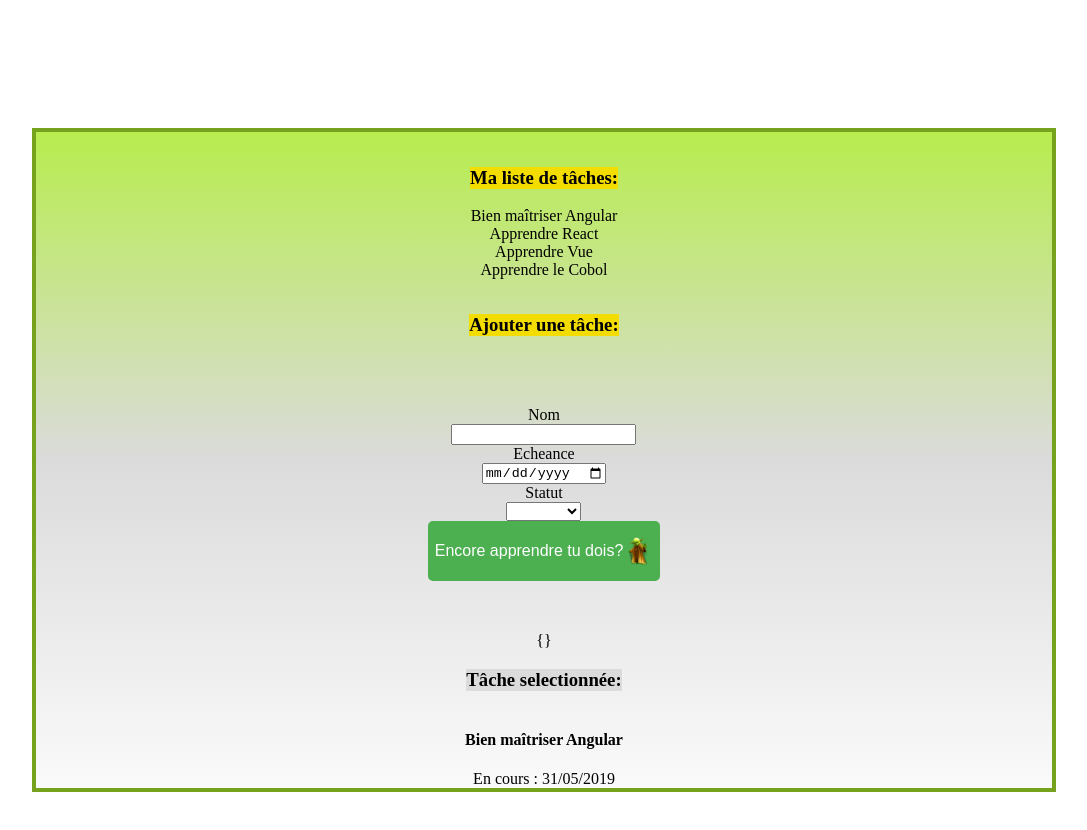
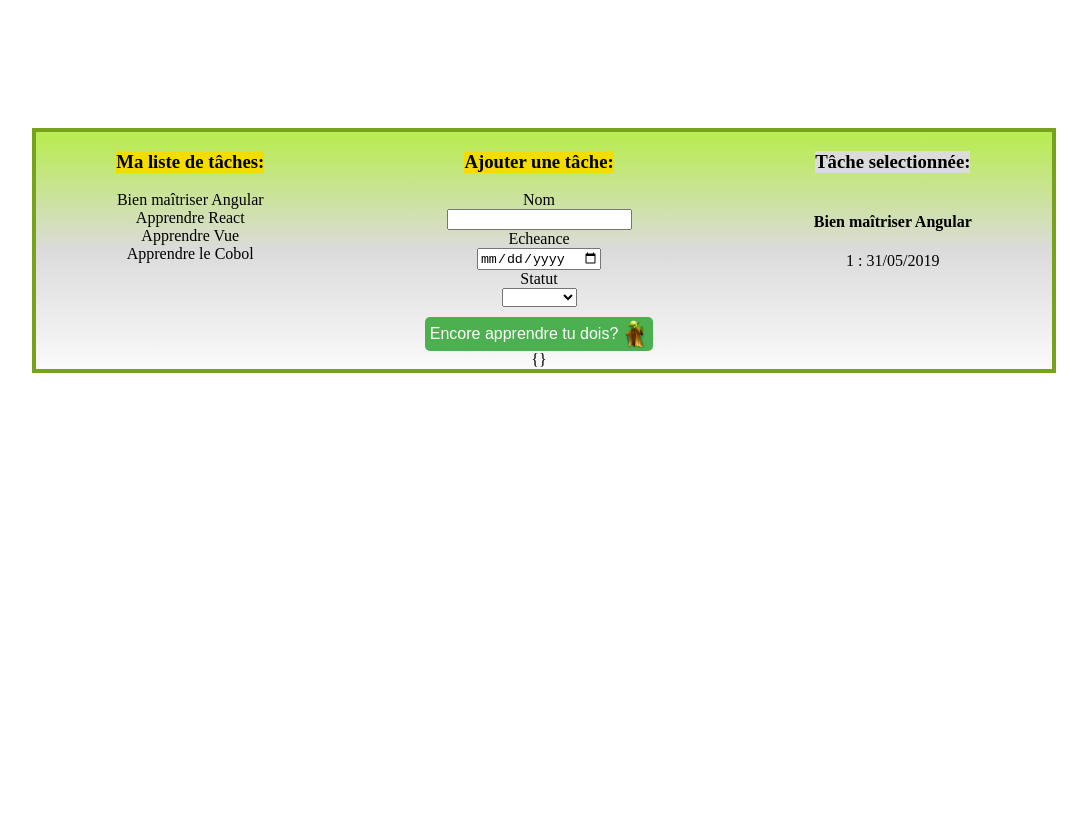
Before and after one commit to Saijitsu/try-angular, an Angular app: page / in a window 1280 px wide. Shown: the top 830 px of the page, without its empty margins (96-1183 px from the left). After the commit the page ends 800 px from the top, so only its background shows below. Built offline with nearby package versions, Linux system fonts and the light colour scheme.

Commit message:
use json

```diff
--- a/src/app/app.component.html
+++ b/src/app/app.component.html
@@ -1,7 +1,7 @@
 <!--The content below is only a placeholder and can be replaced.-->
-<div class="box">
+<main class="box">
   <app-nav-list [taskList]="tasks" (taskSelected)="setCurrentTask($event)"></app-nav-list>
   <!-- taskSelected = correspond a la donnée emise / setCurrentTask($event)  -->
   <app-create (taskCreated)="addTaskToList($event)"></app-create>
   <app-detail [task]="currentTask"></app-detail>
-</div>
+</main>
--- a/src/app/app.component.scss
+++ b/src/app/app.component.scss
@@ -0,0 +1,12 @@
+main
+{
+  display: flex;
+  flex-direction: row;
+  justify-content: space-around;
+}
+
+@media (max-width: 725px) {
+  main {
+    flex-direction: column;
+  }
+}
--- a/src/app/app.component.ts
+++ b/src/app/app.component.ts
@@ -11,14 +11,19 @@ import { Component, OnInit } from '@angular/core';
 export class AppComponent implements OnInit {
 
   tasks: Array<Task> = [];
-  currentTask: Task;
+  currentTask = new Task();
 
   // Le taskprovider est construit ici simplement grace au typage ici:
   constructor(public manager: TaskProviderService) { }
 
   ngOnInit(): void {
-    this.tasks = this.manager.tasks;
-    this.currentTask = this.tasks[0];
+    this.manager.getTasks().subscribe(tasks => { // tasks de l'observable ici
+      this.tasks = tasks;
+      this.currentTask = this.tasks[0];
+    });
+// On va récupérer l'observable, on applique à l'objet tasks le type Task function(tasks: Task[]): Task[]
+// on récupère tasks en asynchrone, on va mettre le currentTask à jour
+// le Subscribe souscrit à quelque chose d'asynchrone pour mettre à jour de la donnée syncrhone
   }
   setCurrentTask(task: Task): void {
     this.currentTask = task;
--- a/src/app/create/create.component.scss
+++ b/src/app/create/create.component.scss
@@ -10,30 +10,37 @@ h3 {
   border: none;
   color: white;
   border-radius: 5px;
-  padding: 5px 7px;
+  padding: 2px 3px;
   text-align: center;
   text-decoration: none;
   display: flex;
   justify-content: center;
   align-items: center;
   font-size: 16px;
+  margin-top: 10px;
+
+  p {
+    margin: 2px
+  }
 }
 
-form{
+form {
   display: flex;
   flex-direction: column;
-  justify-content: center;
-  align-items: center;
-  padding: 5%;
 }
 
-.ng-valid[required], .ng-valid.required  {
-  border-left: 5px solid #42A948; /* green */
+.ng-valid[required],
+.ng-valid.required {
+  border-left: 5px solid #42A948;
+  /* green */
 }
 
-.ng-invalid:not(form).ng-touched:not(form)   {
-  border-left: 5px solid #a94442; /* red */
+.ng-invalid:not(form).ng-touched:not(form) {
+  border-left: 5px solid #a94442;
+  /* red */
 }
-.ng-invalid.ng-touched  {
- box-shadow: 0 0 15px #a94442; /* red */
+
+.ng-invalid.ng-touched {
+  box-shadow: 0 0 15px #a94442;
+  /* red */
 }
--- a/src/app/nav-list/nav-list.component.scss
+++ b/src/app/nav-list/nav-list.component.scss
@@ -4,3 +4,7 @@ h3 {
   font-weight: bolder;
   background-color: $brandColor;
 }
+
+ul {
+  margin: 0
+}
--- a/src/app/task-provider.service.ts
+++ b/src/app/task-provider.service.ts
@@ -1,5 +1,7 @@
-import { TaskStatus, Task} from './task';
+import { HttpClient } from '@angular/common/http';
 import { Injectable } from '@angular/core';
+import { Observable } from 'rxjs';
+import { Task } from './task';
 
 @Injectable({
   providedIn: 'root'
@@ -7,26 +9,9 @@ import { Injectable } from '@angular/core';
 
 export class TaskProviderService {
 
-  tasks: Array<Task> = [
-    {
-      name: 'Bien maîtriser Angular',
-      status: TaskStatus.Doing,
-      deadLine: new Date('2019-05-31')
-    },
-    {
-      name: 'Apprendre React',
-      status: TaskStatus.Done,
-      deadLine: new Date('2019-07-11')
-    },
-    {
-      name: 'Apprendre Vue',
-      status: TaskStatus.Doing,
-      deadLine: new Date('2019-10-19')
-    },
-    {
-      name: 'Apprendre le Cobol',
-      status: TaskStatus.ToDo,
-      deadLine: new Date('1959-12-25')
-    }
-  ];
+  constructor(private http: HttpClient) { }
+
+  getTasks(): Observable<Task[]> {
+    return this.http.get<Task[]>('/assets/tasks.json'); // on va typer get avec le retour que l'on veut.
+  }
 }
--- a/src/app/task.ts
+++ b/src/app/task.ts
@@ -1,7 +1,7 @@
 export enum TaskStatus {
-  ToDo = 'A Faire',
-  Doing = 'En cours',
-  Done = 'Fait'
+  ToDo,
+  Doing,
+  Done
 }
 
 export class Task {
--- /dev/null
+++ b/src/assets/tasks.json
@@ -0,0 +1,22 @@
+[
+  {
+    "name": "Bien maîtriser Angular",
+    "status": 1,
+    "deadLine": "2019-05-31"
+  },
+  {
+    "name": "Apprendre React",
+    "status": 2,
+    "deadLine": "2019-07-11"
+  },
+  {
+    "name": "Apprendre Vue",
+    "status": 1,
+    "deadLine": "2019-10-19"
+  },
+  {
+    "name": "Apprendre le Cobol",
+    "status": 0,
+    "deadLine": "1959-12-25"
+  }
+]
```
Also changed, not shown: src/app/app.module.ts (+24 -3 lines), src/app/create/create.component.html (+7 -4 lines).
